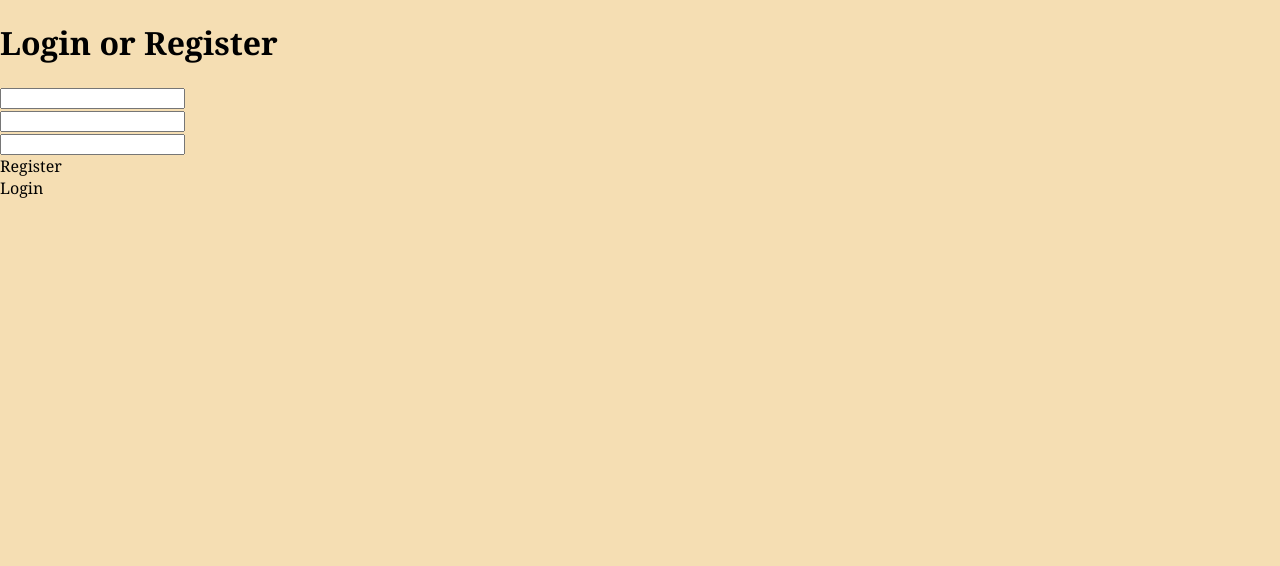
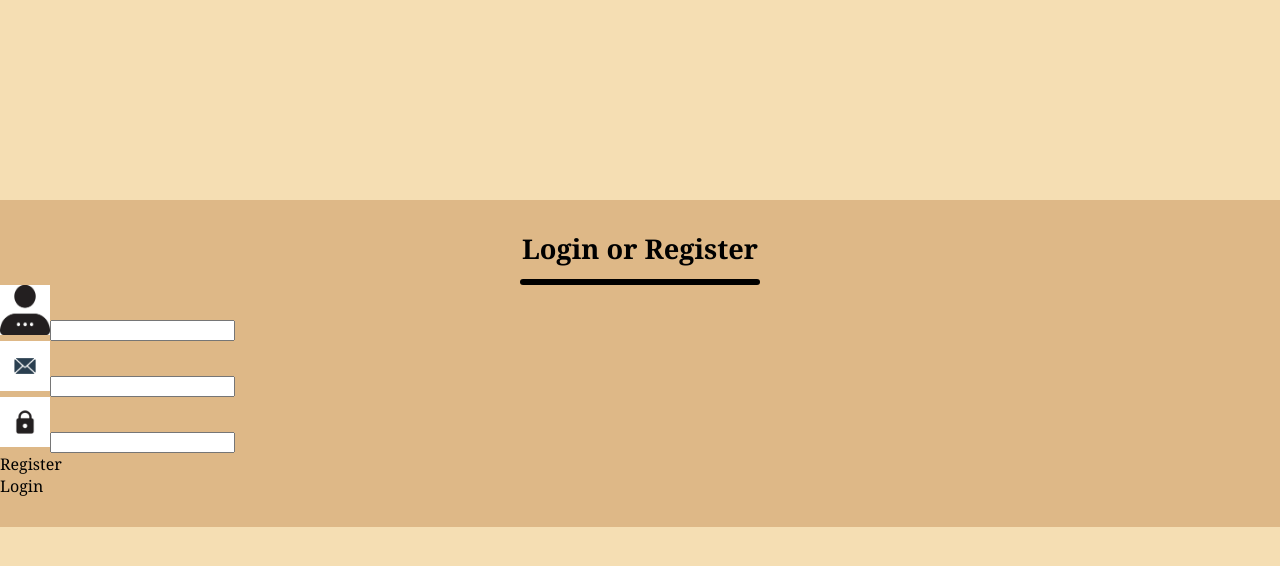
Before and after one commit to ImTheDmThatsWhy/FrontEndCoffeeApp, a React (Vite) app: page / in a window 1280 px wide. Shown: the top 566 px of the page. Built offline with nearby package versions, Linux system fonts and the light colour scheme.

Commit message:
login page css almost done

```diff
--- a/src/loginRegister/loginRegister.css
+++ b/src/loginRegister/loginRegister.css
@@ -6,9 +6,48 @@
     background: burlywood;
     padding-bottom: 30px;
 }
-.LoginHeading {
+.header {
+    display: flex;
+    flex-direction: column;
+    align-items: center;
+    gap: 12px;
+    width: 100%;
+    margin-top: 30px;
+}
+img.icon {
+    width: 50px;
+    height: 50px;
+}
+.login {
+    font-size: 1.7rem;
+    font-weight: bolder;
+}
+.text {
+    font-size: 0.8rem;
+    font-weight: lighter;
+}
+.underline {
+    width: 15rem;
+    background: black;
+    height: 0.4rem;
+    border-radius: 2rem;
+}
+/* .text-focus {
+    background-color: rgb(230, 142, 12);
+    outline: none;
+} */
+
+/* .fi fi-rr-user {
     size: 200px;
-}
+} */
+/* img.coffee-background {
+    min-height: 100vh;
+    background-size: cover;
+    display: flex;
+    flex-direction: column;
+    align-items: center;
+    justify-content: center;
+} */
 /* .input {
     size: 5px;
 } */
--- a/src/loginRegister/loginRegister.jsx
+++ b/src/loginRegister/loginRegister.jsx
@@ -1,29 +1,51 @@
 import React from "react";
 import "./loginRegister.css";
+// import coffee_bean from "../assets/coffeebean.png";
+import mail_icon from "../assets/mail-02.jpg";
+import password_icon from "../assets/password.jpg";
+import person_icon from "../assets/person.jpg";
 const LoginRegister = () => {
     //attribute for icons Uicons by <a href="https://www.flaticon.com/uicons">Flaticon</a>
     return (
         <main>
-            <div classname="container">
+            <div className="container">
                 <div className="header">
-                    <h1 className="LoginHeading">Login or Register</h1>
+                    <div className="login">Login or Register</div>
                     <div className="underline"></div>
+                    {/* <div className="coffee-background">
+                        <img
+                            src={coffee_bean}
+                            alt="image of coffebean background"
+                        ></img>
+                    </div> */}
                 </div>
                 <div className="input">
-                    <i class="fi fi-rr-user"></i>
+                    <img
+                        className="icon"
+                        src={person_icon}
+                        alt="image of person icon"
+                    ></img>
                     <input type="text" />
                 </div>
                 <div className="input">
-                    <i class="fi fi-rr-envelope"></i>
+                    <img
+                        className="icon"
+                        src={mail_icon}
+                        alt="image of email icon"
+                    ></img>
                     <input type="email" />
                 </div>
                 <div className="input">
-                    <i class="fi fi-rr-lock"></i>
+                    <img
+                        className="icon"
+                        src={password_icon}
+                        alt="image of lock icon"
+                    ></img>
                     <input type="password" />
                 </div>
                 <div className="Submit_container">
                     <div className="submit">Register</div>
-                    <div classname="submit">Login</div>
+                    <div className="submit">Login</div>
                 </div>
             </div>
         </main>
```
